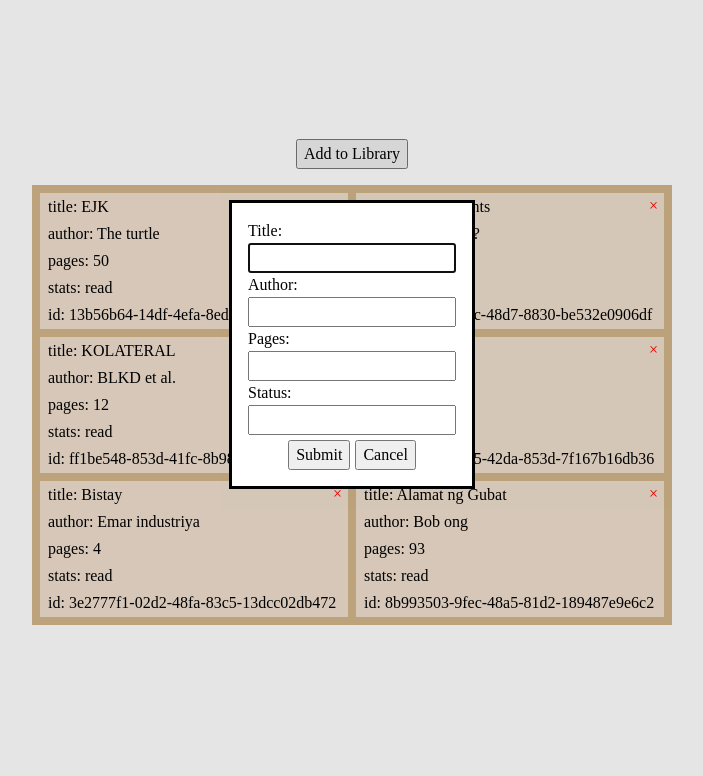
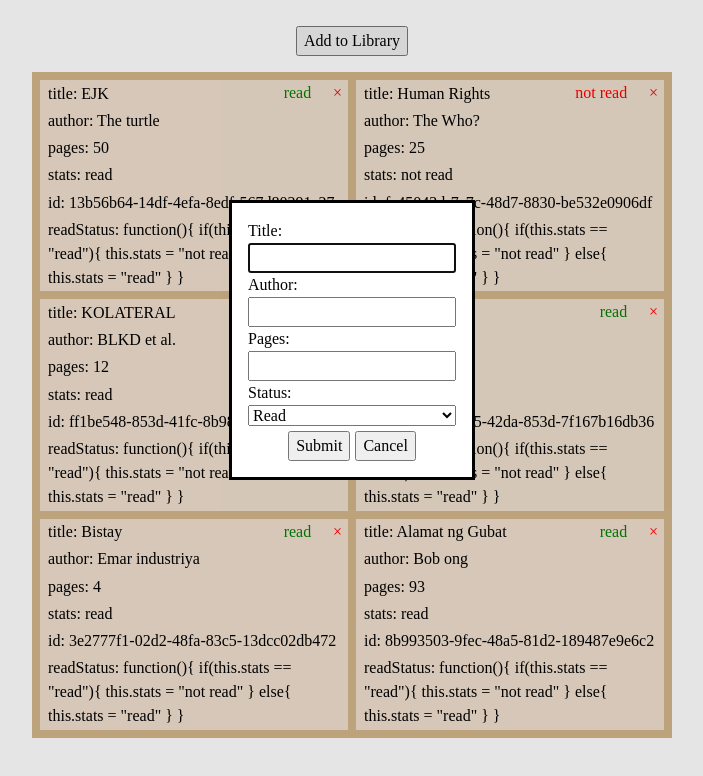
Before and after one commit to colmelom0410/Project-Library, a plain HTML site: page index.html in a window 1280 px wide. Both pictures are taken after a click on the button "Add to Library". Shown: the whole page, without its empty margins (288-991 px from the left). Drawn offline with Linux system fonts and the light colour scheme.

Commit message:
Add function to change and display read status

```diff
--- a/index.html
+++ b/index.html
@@ -16,9 +16,13 @@
                 <label for="author">Author:</label>
                 <input type="text" name="author" id="author">
                 <label for="pages">Pages:</label>
-                <input type="text" name="pages" id="pages">
+                <input type="number" name="pages" id="pages">
                 <label for="status">Status:</label>
-                <input type="text" name="status" id="status">
+                <select name="status" id="status">
+                    <option value="read" selected>Read</option>
+                    <option value="Not read">Not Read</option>
+                </select>
+
             </div>
             <div class="inputButtons">
                 <button type="button" id="submit">Submit</button>
--- a/script.js
+++ b/script.js
@@ -7,6 +7,15 @@ function Book(title, author, pages, stats, id) {
     this.pages = pages;
     this.stats = stats;
     this.id = id;
+}
+//create book prototype to change read status
+Book.prototype.readStatus = function(){
+  if(this.stats == "read"){
+    this.stats = "not read"
+  }
+  else{
+    this.stats = "read"
+  }
 }
 
 function addBookToLibrary(book) {
@@ -28,28 +37,54 @@ addBookToLibrary(book4);
 addBookToLibrary(book5);
 addBookToLibrary(book6);
 
+//Functions to display books in the DOM
 function displayBooks(book){
+    //create new Div as the container for each book
     const newDiv = document.createElement("div");
     newDiv.classList.add("book");
     container.appendChild(newDiv);
+
+    //display each object elements as <p> and append to the div container
+    for (let x in book){
+      const newP = document.createElement("p");
+      newDiv.appendChild(newP);
+      newP.textContent +=`${x}: ${book[x]}`;
+    }
+
+    //create remove button
     const removeButton = document.createElement("button");
     removeButton.classList.add("rmvBtn");
     removeButton.textContent = "×"
-    newDiv.setAttribute('data-id', book.id);
-
     removeButton.addEventListener("click", () => {
       removeBookFromLibrary(book.id);
       newDiv.remove(); // Remove the book from the DOM
     });
+    newDiv.appendChild(removeButton);
 
-    for (let x in book){
-        const newP = document.createElement("p");
-        newDiv.appendChild(newP);
-        newP.textContent +=`${x}: ${book[x]}`;
-    }
-    newDiv.appendChild(removeButton)
+    //create read status button
+    const statsBtn = document.createElement("button");
+    statsBtn.classList.add("statsBtn");
+    statsBtn.textContent = book.stats;
+    statsBtn.addEventListener("click", () => {
+      book.readStatus();
+      statsBtn.textContent = book.stats;
+      statsColor(statsBtn);
+    })
+    statsColor(statsBtn);
+    newDiv.appendChild(statsBtn);
 
 }
+//change read status color
+function statsColor(stats){
+  if(stats.textContent == "read"){
+    stats.style.color = "green";
+  }
+  else{
+    stats.style.color = "red"
+  }
+}
+
+//function to delete books from the library
 function removeBookFromLibrary(bookId) {
   const bookIndex = myLibrary.findIndex(book => book.id === bookId);
   if (bookIndex !== -1) {
@@ -60,7 +95,7 @@ function removeBookFromLibrary(bookId) {
 const container = document.querySelector(".container");
 myLibrary.forEach(displayBooks);
 
-
+//Add new book dialog/forms
 const addNewBook = document.querySelector("#addBook");
 const addDialog = document.querySelector("#dialog");
 const submitButton = document.querySelector("#submit");
@@ -74,6 +109,8 @@ closeButton.addEventListener("click", ()=> {
   addDialog.close()
 })
 
+
+// Add new books base on the user input details
 submitButton.addEventListener("click", ()=>{
   const allBook = document.querySelectorAll(".book");
   const newTitle = document.querySelector("#title");
@@ -92,6 +129,5 @@ submitButton.addEventListener("click", ()=>{
   newTitle.value = "";
   newAuthor.value = "";
   newPages.value = "";
-  newStatus.value = "";
   addDialog.close();
 })
--- a/style.css
+++ b/style.css
@@ -63,7 +63,7 @@ dialog{
   gap: 5px;
   margin-top: 5px;
 }
-.book > button{
+.book > .rmvBtn{
   position: absolute;
   top: 0;
   right: 0;
@@ -71,6 +71,15 @@ dialog{
   background-color: transparent;
   border: none;
 }
+
+.book > .statsBtn{
+  position: absolute;
+  top: 0;
+  right: 10%;
+  background-color: transparent;
+  border: none;
+}
+
 .book >button:hover{
   font-weight: bold;
   font-size: 1.1em;
```
